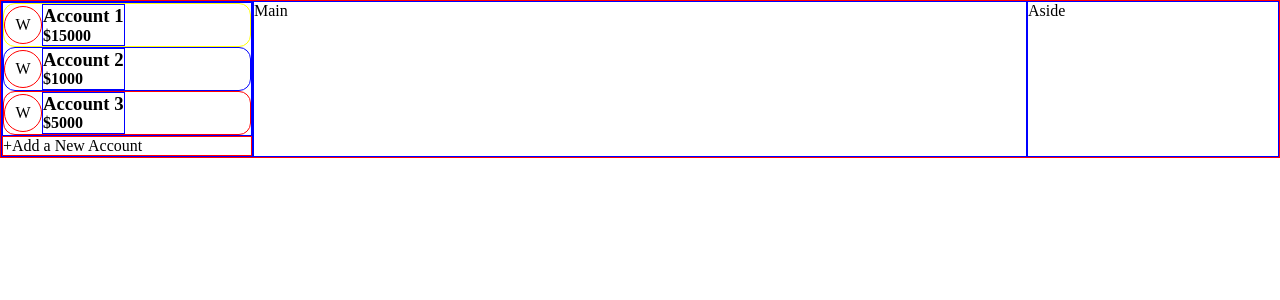
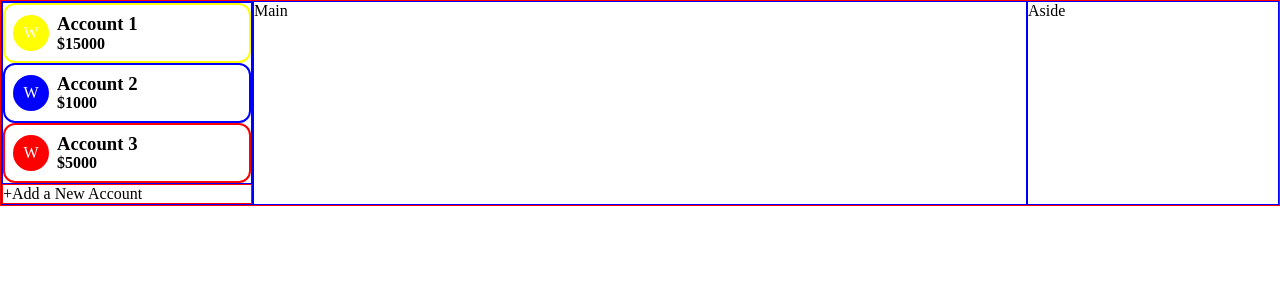
Before and after one commit to herve26/walleta, a React (Create React App) app: page / in a window 1280 px wide. Shown: the top 300 px of the page. Built offline with nearby package versions, Linux system fonts and the light colour scheme.

Commit message:
styled the Account Button and added a button

```diff
--- a/src/Accounts/Account.js
+++ b/src/Accounts/Account.js
@@ -1,12 +1,13 @@
-import React from 'react';
-import styled from 'styled-components';
+import React, { useState } from 'react';
+import styled, { css } from 'styled-components';
 
 const Container = styled.div`
-    border: 1px solid red;
     display: flex;
     align-items: center;
     border-radius: 12px;
-    border-color: ${props => props.color};
+    border: 2px solid ${props => props.colour};
+    padding: 8px;
+    background-color: ${props => props.active ? props.colour : 'white'};
 `
 const Title = styled.h3`
     margin: 0;
@@ -15,10 +16,12 @@ const Balance = styled.h4`
     margin: 0;
 `
 const Info = styled.div`
-    border: 1px solid blue;
+    margin-left: 8px;
+    color: ${({active}) => active ? 'white' : 'black'};
 `
 const Icon = styled.div`
-    border: 1px solid red;
+    background-color: ${props => props.active ? 'white' : props.colour};
+    color: ${({active, colour}) => active ? colour : 'white'};
     height: 36px;
     width: 36px;
     border-radius: 50%;
@@ -28,10 +31,11 @@ const Icon = styled.div`
 `
 
 export default function Account({title, currency, balance, color}){
+    const [isActive, setActive] = useState(false)
     return (
-        <Container color={color}>
-            <Icon>W</Icon>
-            <Info>
+        <Container active={isActive} colour={color} onClick={() => setActive(!isActive)}>
+            <Icon active={isActive} colour={color}>W</Icon>
+            <Info active={isActive}>
                 <Title>{title}</Title>
                 <Balance>{currency}{balance}</Balance>
             </Info>
```
Also changed, not shown: 1 other file (tests, documents, lock files or other folders).
